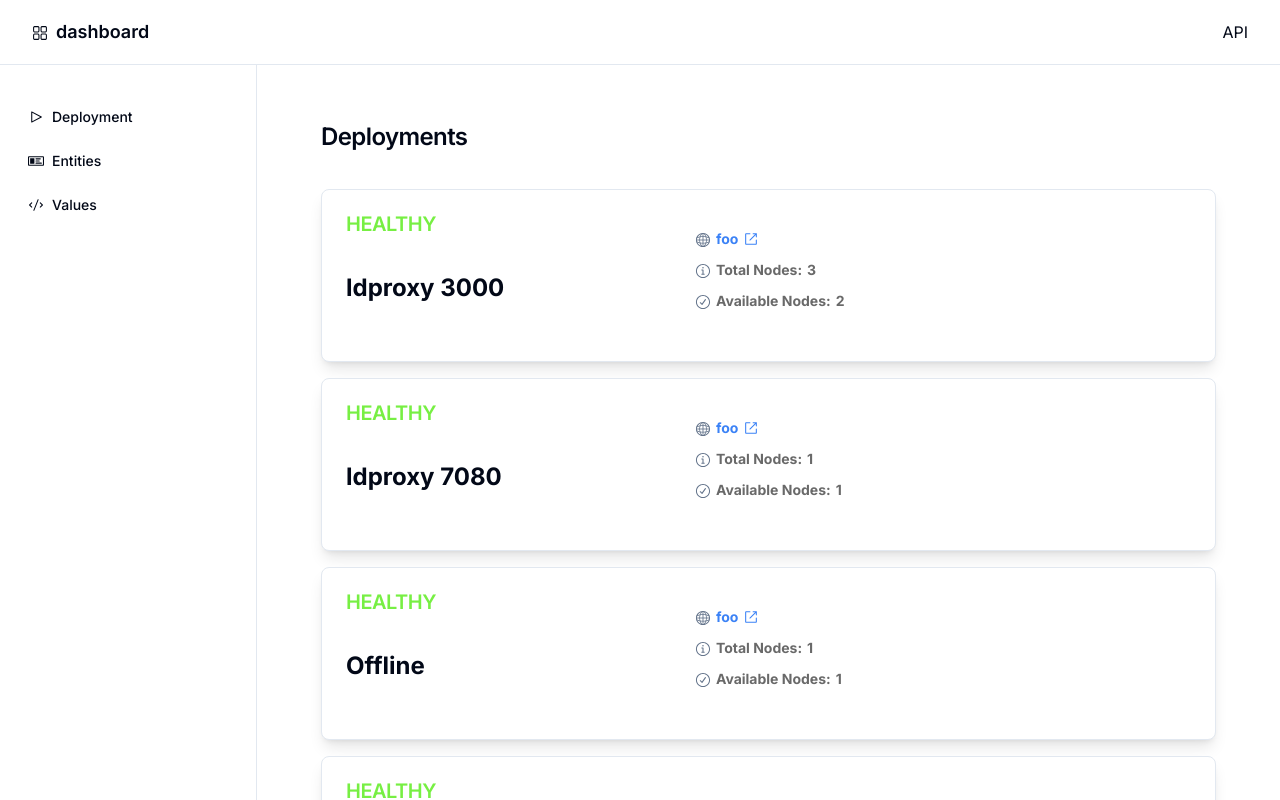
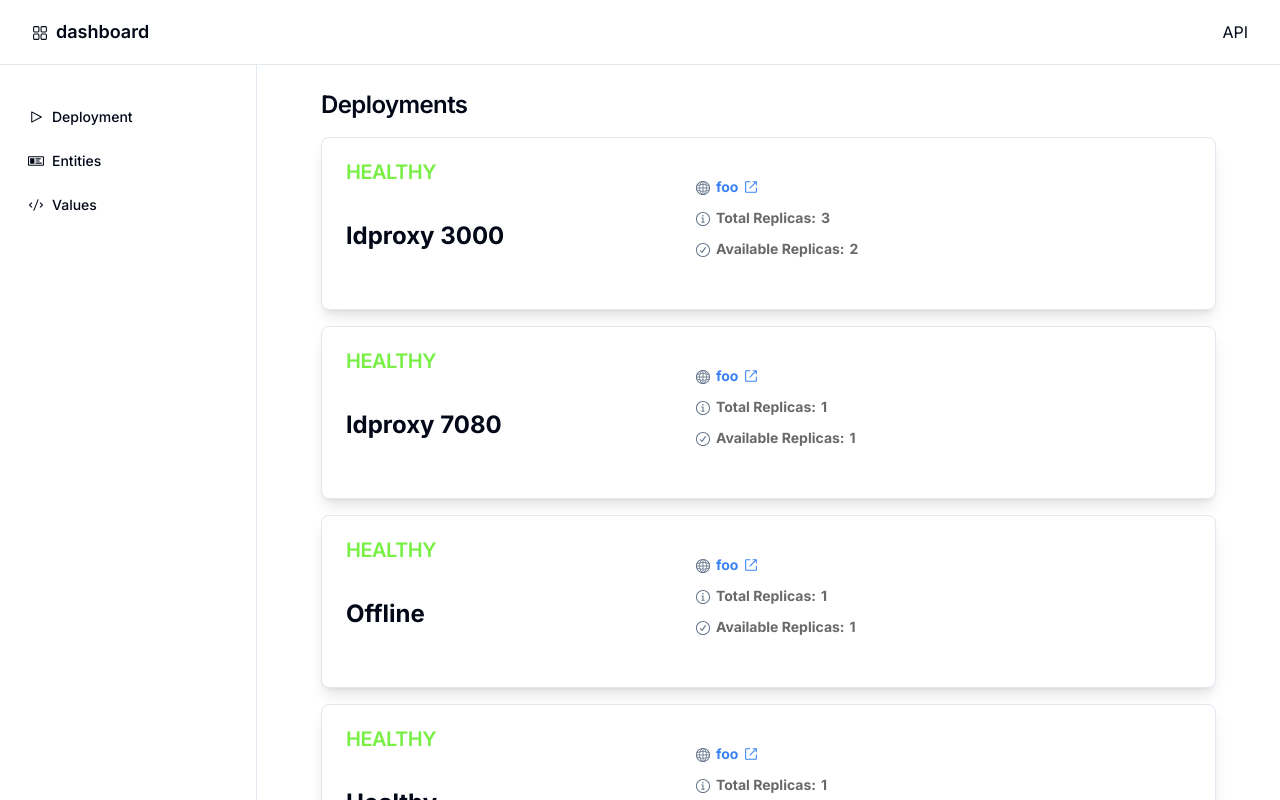
Before and after one commit to ldproxy/dashboard, a Next.js app: page /home in a window 1280 px wide. Shown: the top 800 px of the page. Built offline with nearby package versions, Linux system fonts and the light colour scheme.

Commit message:
stylistic changes

```diff
--- a/src/app/home/page.tsx
+++ b/src/app/home/page.tsx
@@ -166,7 +166,7 @@ export default function HomePage() {
 
   return (
     <div className="flex-1 space-y-4 p-8 pt-0">
-      <div className="flex items-center justify-between mb-9 mt-8">
+      <div className="flex items-center justify-between space-y-2">
         <h2 className="text-2xl font-semibold tracking-tight">Deployments</h2>
         {isLoading && (
           <div className="ml-auto mr-10">
--- a/src/components/dashboard/DataTableComponents/ColumnsInfoBox.tsx
+++ b/src/components/dashboard/DataTableComponents/ColumnsInfoBox.tsx
@@ -24,7 +24,7 @@ export const columns: ColumnDef<CombinedData>[] = [
       return (
         <Button variant="ghost">
           <GlobeIcon className="h-4 w-4 inline mr-2" />
-          Instance
+          Replica
         </Button>
       );
     },
--- a/src/components/dashboard/homeInfo.tsx
+++ b/src/components/dashboard/homeInfo.tsx
@@ -30,7 +30,6 @@ export default function CustomersPage({
   Icon,
   IconFooter1,
   IconFooter2,
-  IconFooter3,
   className,
 }: SummaryProps) {
   const cardClassName = `shadow-lg ${className} ${
@@ -136,7 +135,7 @@ export default function CustomersPage({
                   fontWeight: "bold",
                 }}
               >
-                Total Nodes:
+                Total Replicas:
               </span>
               <span
                 style={{
@@ -170,7 +169,7 @@ export default function CustomersPage({
                   fontWeight: "bold",
                 }}
               >
-                Available Nodes:
+                Available Replicas:
               </span>
               <span
                 style={{
--- a/src/components/dashboard/sidebar.tsx
+++ b/src/components/dashboard/sidebar.tsx
@@ -69,15 +69,16 @@ export function Section({ title, entries }: SectionProps) {
 
   if (isHomePage && multipleDeployments === "true") {
     return (
-      <span
+      <div
         style={{
-          marginLeft: "40px",
+          marginLeft: "30px",
+          marginTop: "10px",
           fontSize: "0.875rem",
           color: "#4a4a4a",
         }}
       >
         No Deployment Selected
-      </span>
+      </div>
     );
   }
 
```
